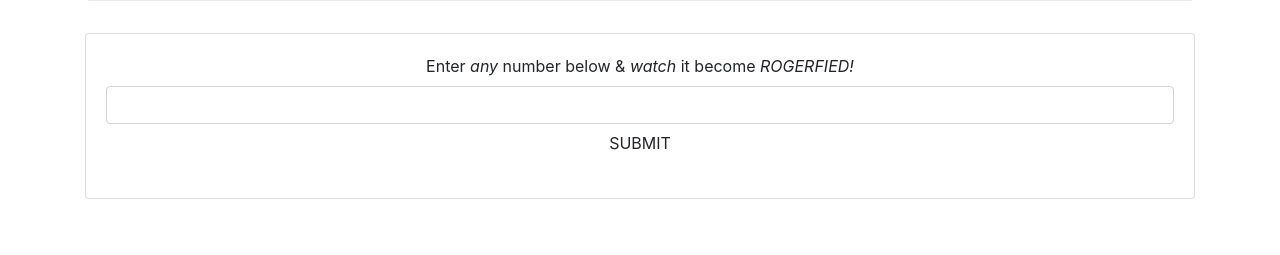
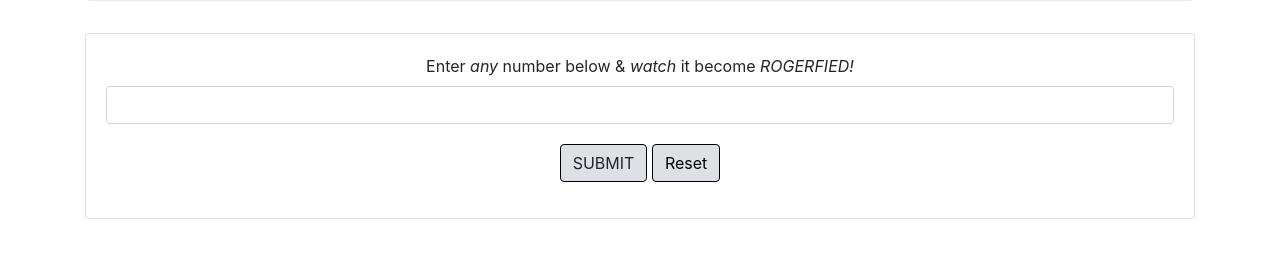
Before and after one commit to CalebCoughenour/Roger-Bot-3000, a plain HTML site: page index.html in a window 1280 px wide. Shown: the part 199-454 px from the top of the page. Drawn offline with Linux system fonts and the light colour scheme.

Commit message:
WIP: try to get reset button to hide response once displayed

```diff
--- a/css/styles.css
+++ b/css/styles.css
@@ -3,8 +3,6 @@ h1 {
   font-size: 60px;
   text-decoration: underline;
 }
-
-
 
 .form-group {
   text-align: center;
@@ -15,14 +13,21 @@ h1 {
   padding-bottom: 20px;
 }
 
+.btn {
+  margin-top: 20px;
+  border: solid 1px black;
+  background-color: #dde1e6;
+}
+
 .italics {
   font-style: italic;
 }
 
 #card-number-output {
+  margin-top: 30px;
   display: none;
+  text-align: center;
   position: relative;
-
   -ms-flex-direction: column;
   flex-direction: column;
   min-width: 0;
@@ -32,3 +37,22 @@ h1 {
   border: 1px solid rgba(0, 0, 0, 0.125);
   border-radius: 0.25rem;
 }
+
+#reset-button {
+  margin-top: 20px;
+  border: solid 1px black;
+  background-color: #dde1e6;
+  display: inline-block;
+  font-weight: 400;
+  text-align: center;
+  vertical-align: middle;
+  -webkit-user-select: none;
+  -moz-user-select: none;
+  -ms-user-select: none;
+  user-select: none;
+  padding: 0.375rem 0.75rem;
+  font-size: 1rem;
+  line-height: 1.5;
+  border-radius: 0.25rem;
+  transition: color 0.15s ease-in-out, background-color 0.15s ease-in-out, border-color 0.15s ease-in-out, box-shadow 0.15s ease-in-out;
+}
--- a/index.html
+++ b/index.html
@@ -20,6 +20,7 @@
             </label>
             <input id="number-input" class="form-control" type="number">
             <button type="submit" class="btn">SUBMIT</button>
+            <button type="reset" id="reset-button">Reset</button>
           </div>
         </div>
       </div>
--- a/js/scripts.js
+++ b/js/scripts.js
@@ -38,3 +38,9 @@ $(document).ready(function() {
     $("#number-output").text(finalOutput);
   });
 });
+
+$("#reset-button").click(function(e) {
+  e.preventDefault();
+  $("#card-number-output").hide();
+  $("#number-form").trigger('reset');
+})
```
Also changed, not shown: 1 other file.
